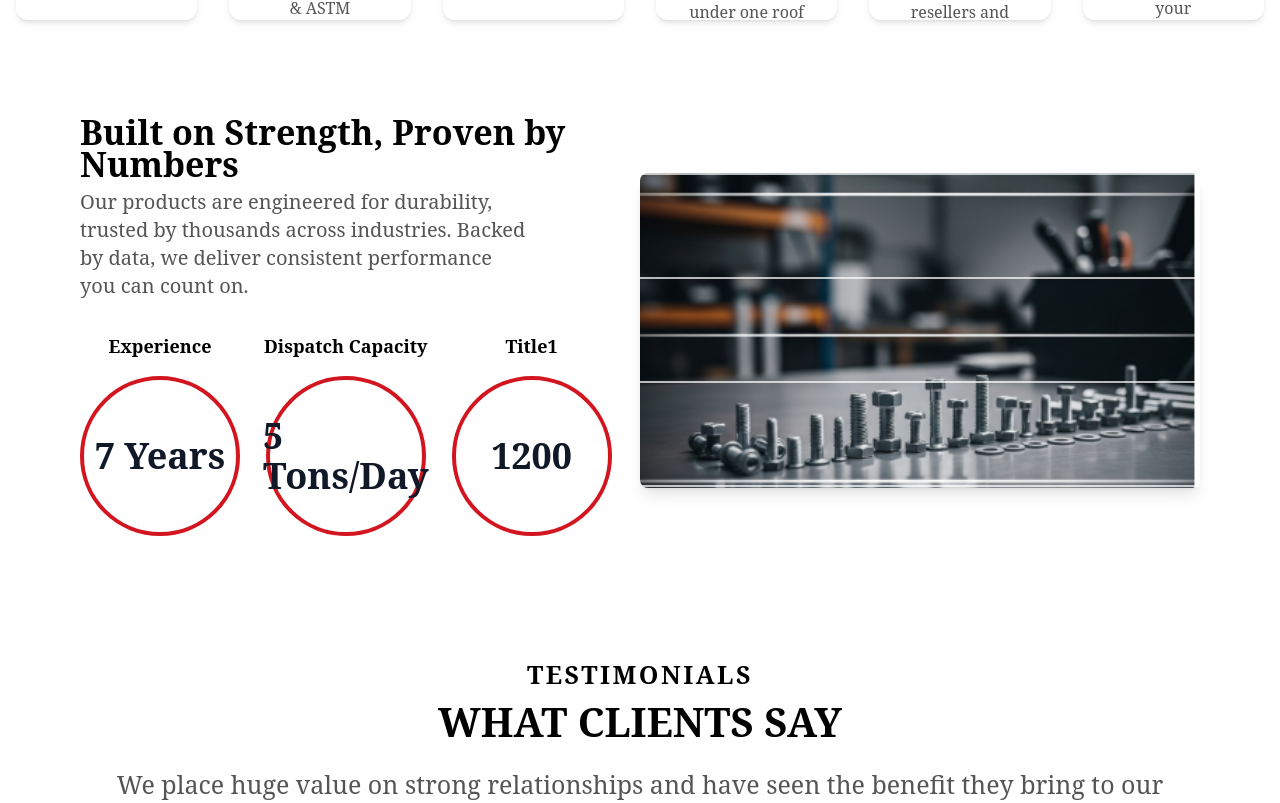
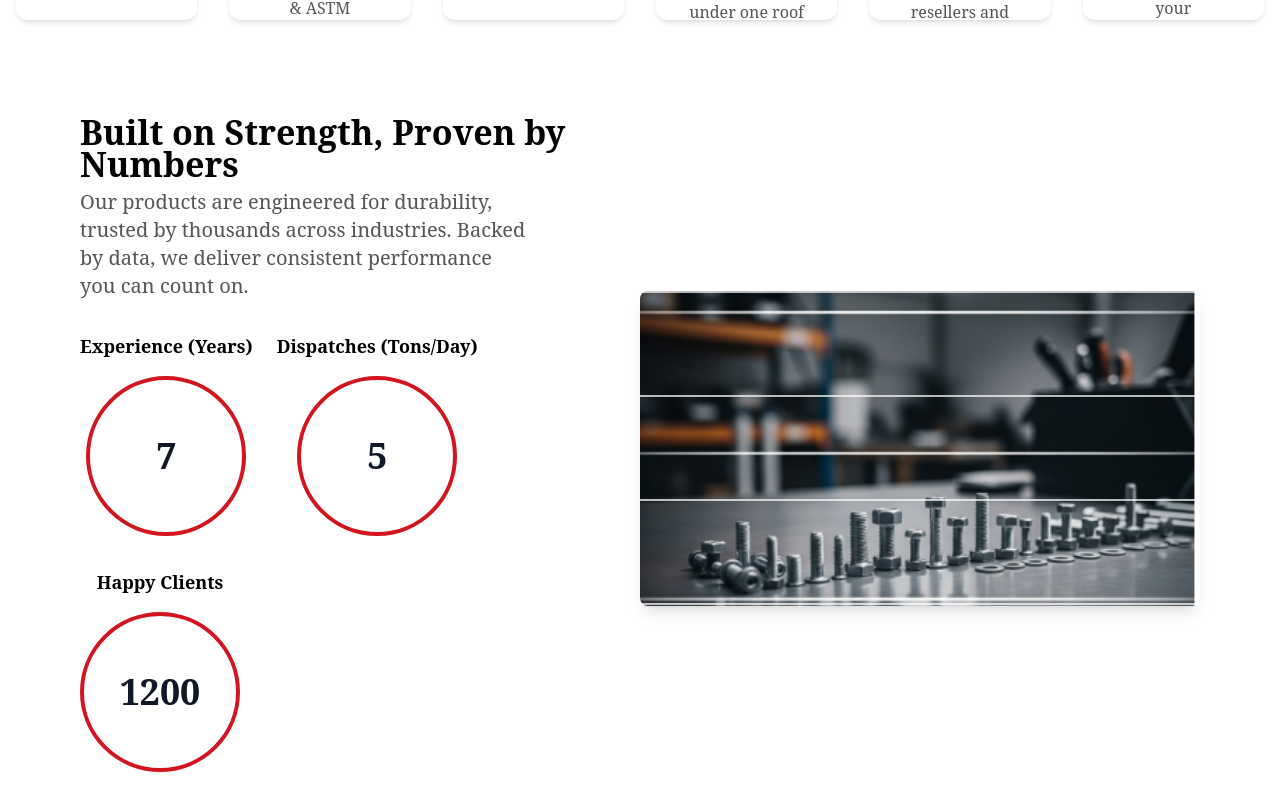
Before and after one commit to vernoxy2/riddhi_siddhi_latest, a React (Vite) app: page / in a window 1280 px wide. Shown: the part 3680-4483 px from the top of the page. Built offline with nearby package versions, Linux system fonts and the light colour scheme.

Commit message:
first commit by dhruv

```diff
--- a/src/components/Counter/Counter.jsx
+++ b/src/components/Counter/Counter.jsx
@@ -1,22 +1,46 @@
-import React, { useEffect, useState } from 'react';
+import React, { useEffect, useState, useRef } from 'react';
 import counterImg from '../../assets/Home/counterImg.png';
 import AOS from 'aos';
 import 'aos/dist/aos.css';
 
 const counters = [
-   { title: 'Experience', end: '7 Years' },
-  { title: 'Dispatch Capacity', end: '5 Tons/Day' },
-  { title: 'Title1', end: 1200 },
+  { title: 'Experience (Years)', end: 7 },
+  { title: 'Dispatches (Tons/Day)', end: 5 },
+  { title: 'Happy Clients', end: 1200 },
 ];
 
 const CounterCircle = ({ title, end }) => {
   const [count, setCount] = useState(0);
+  const ref = useRef(null);
+  const [inView, setInView] = useState(false);
 
   useEffect(() => {
+    const observer = new IntersectionObserver(
+      ([entry]) => {
+        if (entry.isIntersecting) {
+          setInView(true);
+        }
+      },
+      { threshold: 0.5 }
+    );
+
+    if (ref.current) {
+      observer.observe(ref.current);
+    }
+
+    return () => {
+      if (ref.current) observer.unobserve(ref.current);
+    };
+  }, []);
+
+  useEffect(() => {
+    if (!inView) return;
+
     let start = 0;
     const duration = 2000;
     const increment = end / (duration / 16);
     let frame;
+
     const animate = () => {
       start += increment;
       if (start < end) {
@@ -27,13 +51,15 @@ const CounterCircle = ({ title, end }) => {
         cancelAnimationFrame(frame);
       }
     };
+
     animate();
+
     return () => cancelAnimationFrame(frame);
-  }, [end]);
+  }, [inView, end]);
 
   return (
-    <div className="flex flex-col items-center">
-      <span className="text-lg font-bold mb-2">{title}</span>
+    <div ref={ref} className="flex flex-col items-center">
+      <span className="text-lg font-bold mb-2 text-center">{title}</span>
       <div className="w-40 h-40 flex items-center justify-center rounded-full border-4 border-primary text-4xl font-bold text-gray-900 mt-2 mb-2">
         {count}
       </div>
@@ -42,18 +68,18 @@ const CounterCircle = ({ title, end }) => {
 };
 
 const Counter = () => {
-
   useEffect(() => {
     AOS.init({
-      duration: 1000, // animation duration in ms
-      once: false,     // whether animation should happen only once
-      delay:200,
+      duration: 1000,
+      once: true,
+      delay: 200,
     });
   }, []);
+
   return (
     <div className="w-full container mx-auto flex flex-col-reverse lg:flex-row items-center justify-center py-12 bg-white gap-y-40">
-      {/* Left: Text and Counters */}
-      <div className="flex-1 flex flex-col items-center lg:items-start px-4 lg:px-0 w-full" data-aos="fade-right" data-aos-duration="2000">
+      {/* Left Section */}
+      <div className="flex-1 flex flex-col items-center lg:items-start px-4 lg:px-0 w-full" data-aos="fade-right">
         <h2 className="text-2xl md:text-[34px] font-bold font-serif mb-2 text-center lg:text-left">
           Built on Strength, Proven by Numbers
         </h2>
@@ -66,20 +92,20 @@ const Counter = () => {
           ))}
         </div>
       </div>
-      {/* Right: Image */}
-      <div className="flex-1 flex justify-center items-center px-4 lg:px-0 w-full mb-8 lg:mb-0" data-aos="fade-left" data-aos-duration="2500">
+
+      {/* Right Section: Image */}
+      <div className="flex-1 flex justify-center items-center px-4 lg:px-0 w-full mb-8 lg:mb-0" data-aos="fade-left">
         <div className="w-full max-w-xl aspect-video relative min-w-0">
           <img
             src={counterImg}
             alt="Counter Section"
             className="w-full h-full object-cover rounded-lg shadow-lg"
           />
-          {/* White lines overlay */}
+          {/* White Lines Overlay */}
           <div className="absolute inset-0 flex flex-col justify-between pointer-events-none">
-            <div className="border-t-2 border-white w-full" style={{ opacity: 0.7 }}></div>
-            <div className="border-t-2 border-white w-full" style={{ opacity: 0.7 }}></div>
-            <div className="border-t-2 border-white w-full" style={{ opacity: 0.7 }}></div>
-            <div className="border-t-2 border-white w-full" style={{ opacity: 0.7 }}></div>
+            {[...Array(4)].map((_, i) => (
+              <div key={i} className="border-t-2 border-white w-full opacity-70"></div>
+            ))}
           </div>
         </div>
       </div>
```
